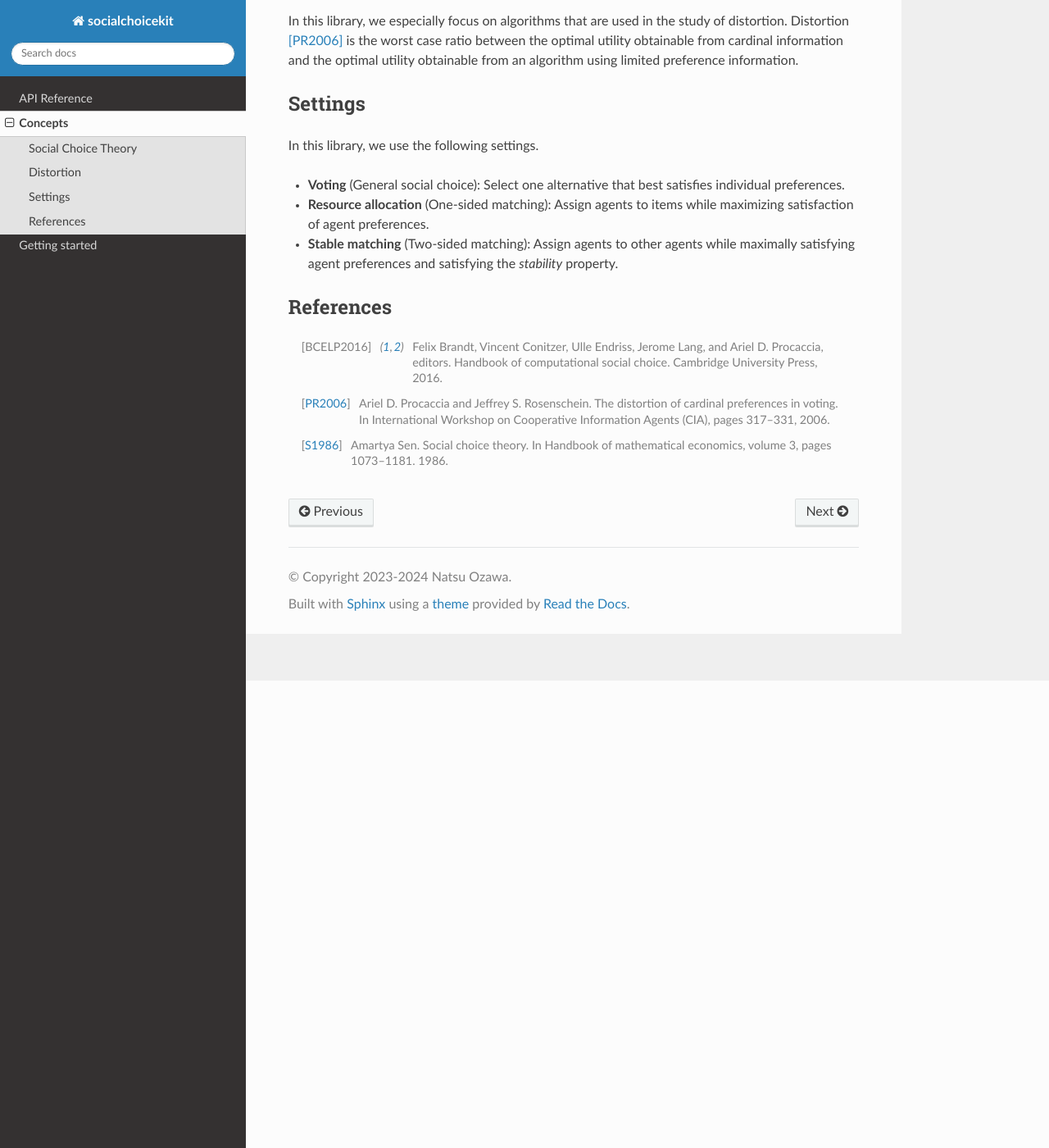
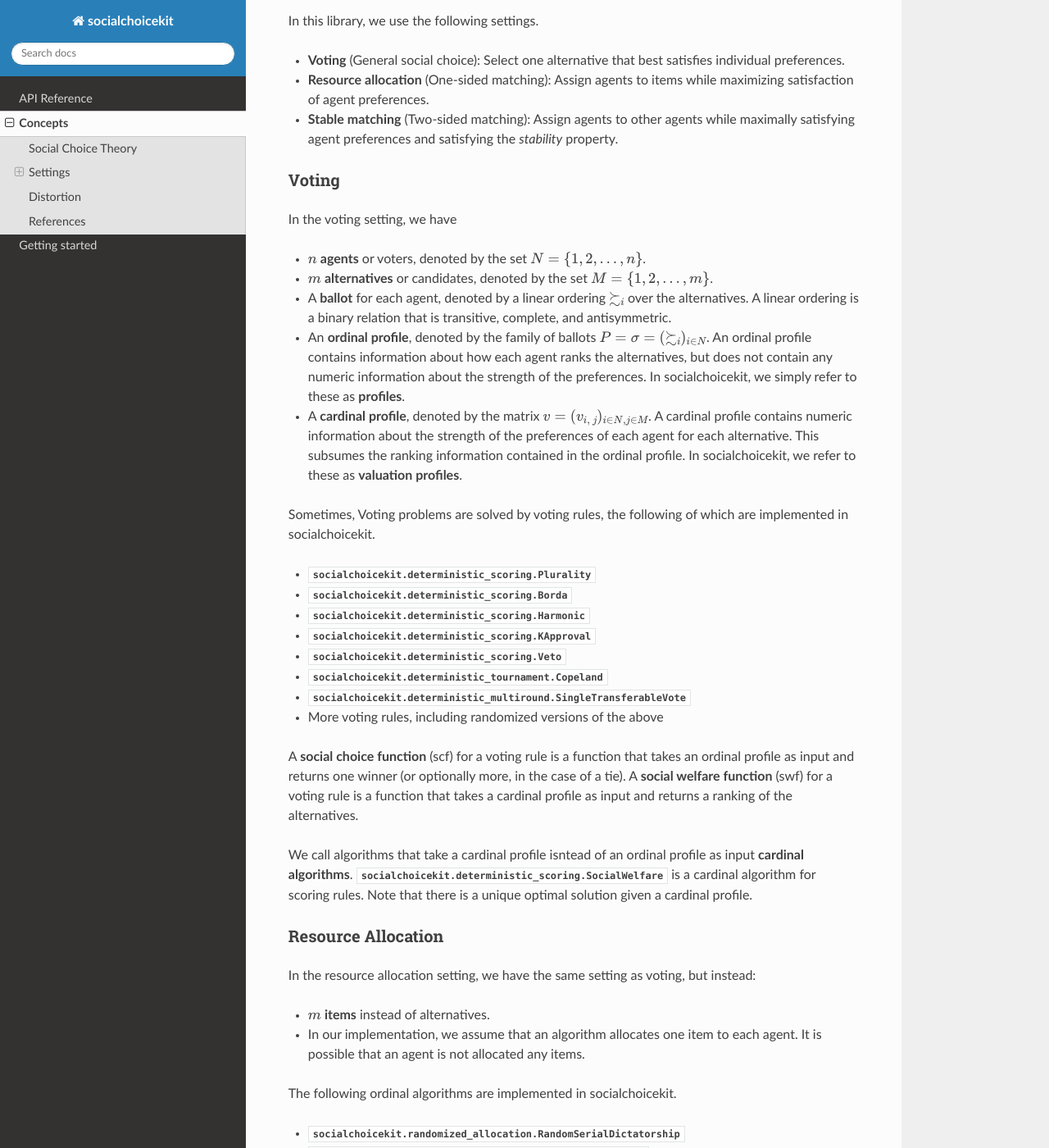
Before and after one commit to natsuozawa/socialchoicekit, a Sphinx documentation site: the page built from docs/concepts.rst, in a window 1280 px wide and 1400 px high, scrolled down 570 px. Shown: the whole window at 82% size. Built offline with Sphinx 7.4.7 and the Read the Docs theme 2.0.0, drawn with Linux system fonts in a browser that asks for light colours; some of the changed text lies outside the part shown.

Commit message:
Work on definitions of the three settings

```diff
--- a/docs/concepts.rst
+++ b/docs/concepts.rst
@@ -14,11 +14,6 @@
 
 The Handbook of Computational Social Choice is a detailed resource with a good introductory chapter [BCELP2016]_. Access to the PDF is provided for free `here <https://procaccia.info/wp-content/uploads/2020/03/comsoc.pdf>`_.
 
-Distortion
-----------
-
-In this library, we especially focus on algorithms that are used in the study of distortion. Distortion [PR2006]_ is the worst case ratio between the optimal utility obtainable from cardinal information and the optimal utility obtainable from an algorithm using limited preference information.
-
 Settings
 --------
 In this library, we use the following settings.
@@ -27,9 +22,78 @@
 - **Resource allocation** (One-sided matching): Assign agents to items while maximizing satisfaction of agent preferences.
 - **Stable matching** (Two-sided matching): Assign agents to other agents while maximally satisfying agent preferences and satisfying the *stability* property.
 
+Voting
+^^^^^^
+
+In the voting setting, we have
+
+- :math:`n` **agents** or voters, denoted by the set :math:`N = \{1, 2, \ldots, n\}`.
+- :math:`m` **alternatives** or candidates, denoted by the set :math:`M = \{1, 2, \ldots, m\}`.
+- A **ballot** for each agent, denoted by a linear ordering :math:`\succsim_i` over the alternatives. A linear ordering is a binary relation that is transitive, complete, and antisymmetric.
+- An **ordinal profile**, denoted by the family of ballots :math:`P = \sigma = (\succsim_i)_{i \in N}`. An ordinal profile contains information about how each agent ranks the alternatives, but does not contain any numeric information about the strength of the preferences. In socialchoicekit, we simply refer to these as **profiles**.
+- A **cardinal profile**, denoted by the matrix :math:`v = (v_{i,\,j})_{i \in N, j \in M}`. A cardinal profile contains numeric information about the strength of the preferences of each agent for each alternative. This subsumes the ranking information contained in the ordinal profile. In socialchoicekit, we refer to these as **valuation profiles**.
+
+Sometimes, Voting problems are solved by voting rules, the following of which are implemented in socialchoicekit.
+
+- :class:`socialchoicekit.deterministic_scoring.Plurality`
+- :class:`socialchoicekit.deterministic_scoring.Borda`
+- :class:`socialchoicekit.deterministic_scoring.Harmonic`
+- :class:`socialchoicekit.deterministic_scoring.KApproval`
+- :class:`socialchoicekit.deterministic_scoring.Veto`
+- :class:`socialchoicekit.deterministic_tournament.Copeland`
+- :class:`socialchoicekit.deterministic_multiround.SingleTransferableVote`
+- More voting rules, including randomized versions of the above
+
+A **social choice function** (scf) for a voting rule is a function that takes an ordinal profile as input and returns one winner (or optionally more, in the case of a tie). A **social welfare function** (swf) for a voting rule is a function that takes a cardinal profile as input and returns a ranking of the alternatives.
+
+We call algorithms that take a cardinal profile isntead of an ordinal profile as input **cardinal algorithms**. :class:`socialchoicekit.deterministic_scoring.SocialWelfare` is a cardinal algorithm for scoring rules. Note that there is a unique optimal solution given a cardinal profile.
+
+Resource Allocation
+^^^^^^^^^^^^^^^^^^^
+
+In the resource allocation setting, we have the same setting as voting, but instead:
+
+- :math:`m` **items** instead of alternatives.
+- In our implementation, we assume that an algorithm allocates one item to each agent. It is possible that an agent is not allocated any items.
+
+The following ordinal algorithms are implemented in socialchoicekit.
+
+- :class:`socialchoicekit.randomized_allocation.RandomSerialDictatorship`
+- :class:`socialchoicekit.randomized_allocation.ProbablisticSerial`
+- :class:`socialchoicekit.randomized_allocation.SimultaneousEating`
+- More algorithms
+
+:class:`socialchoicekit.deterministic_allocation.MaximumWeightMatching` is a cardinal algorithm for resource allocation. Note that there is a unique optimal solution given a cardinal algorithm.
+
+Stable Matching
+^^^^^^^^^^^^^^^
+
+In the stable matching setting, we have the same setting as resource allocation, but instead:
+
+- :math:`n` agents from one group and :math:`m` agents from a second group.
+- There are two ordinal profiles, one for each group.
+- There are two cardinal profiles, one for each group.
+- A **two-sided matching** is a set of pairs of agents, where an agent from the first group is matched to an agent from the second group. Depending on the problem, an agent from one group may be matched to multiple agents (see below). In this case, there would be a pair for each combination.
+- A **stable matching** is a matching where there are no pairs :math:`(h, r), (h', r')` such that
+
+  - :math:`h` prefers :math:`r'` to :math:`r` and
+  - :math:`r'` prefers :math:`h` to :math:`h'`
+  - The intuition for this is that if there was such a pair, then the agents would prefer to be matched to each other instead of their current partners.
+
+This problem was first introduced by Gale and Shapley [GS1962]_ as the hospital resident problem, where the aim was to match hospitals to multiple residents (trainee doctors). socialchoicekit has an implementation of the classical algorithm which takes as input two ordinal profiles (each corresponding) :class:`socialchoicekit.deterministic_matching.GaleShapley`.
+
+A cardinal algorithm to this problem was proposed by Irving [I1987]_ and implemented in :class:`socialchoicekit.deterministic_matching.Irving`.
+
+Distortion
+----------
+
+In this library, we especially focus on algorithms that are used in the study of distortion. Distortion [PR2006]_ is the worst case ratio between the optimal utility obtainable from cardinal information and the optimal utility obtainable from an algorithm using limited preference information.
+
 References
 ----------
 
 .. [BCELP2016] Felix Brandt, Vincent Conitzer, Ulle Endriss, Jerome Lang, and Ariel D. Procaccia, editors. Handbook of computational social choice. Cambridge University Press, 2016.
+.. [GS1962] David Gale and Lloyd Stowell Shapley. College admissions and the stability of marriage. American Mathematical Monthly, 69:9–15, 1962.
+.. [I1987] Robert W. Irving, Paul Leather, and Dan Gusfield. An efficient algorithm for the “optimal” stable marriage. Journal of the Association for Computing Machinery,, 34(3):532–543, 1987.
 .. [PR2006] Ariel D. Procaccia and Jeffrey S. Rosenschein. The distortion of cardinal preferences in voting. In International Workshop on Cooperative Information Agents (CIA), pages 317–331, 2006.
 .. [S1986] Amartya Sen. Social choice theory. In Handbook of mathematical economics, volume 3, pages 1073–1181. 1986.
--- a/docs/conf.py
+++ b/docs/conf.py
@@ -23,14 +23,13 @@
    'sphinx.ext.autodoc',
    'sphinx.ext.autosummary',
   #  'sphinx.ext.viewcode',
+    'sphinx.ext.mathjax',
 ]
 
 autosummary_generate = True
 templates_path = ['_templates']
 exclude_patterns = ['_build', 'Thumbs.db', '.DS_Store', '.venv']
 
-
-
 # -- Options for HTML output -------------------------------------------------
 # https://www.sphinx-doc.org/en/master/usage/configuration.html#options-for-html-output
 
```
